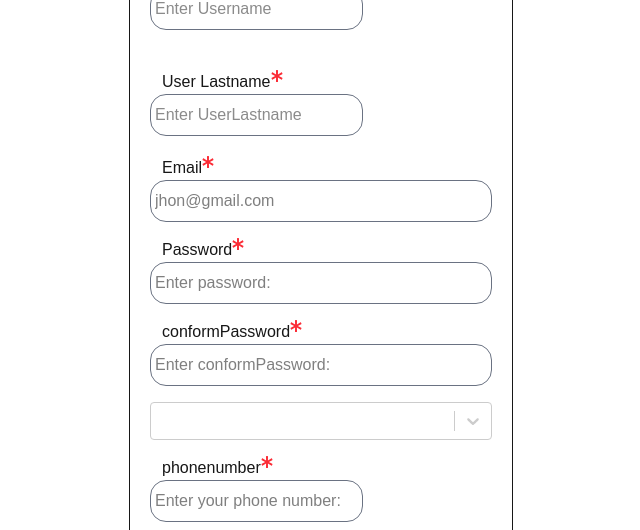
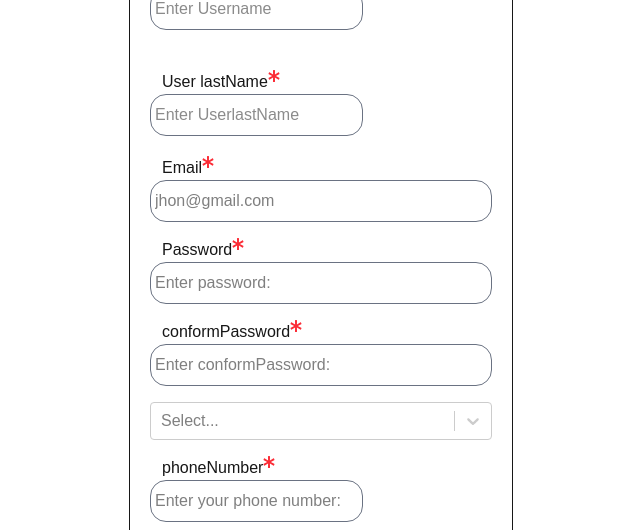
Before and after one commit to umesh576/Ecommerce-client-side, a Next.js app: page /signup in a window 1280 px wide. Shown: the part 209-739 px from the top of the page, without its empty margins (319-959 px from the left). Built offline with nearby package versions, Linux system fonts and the light colour scheme; no server answers.

Commit message:
Refister page data transfer is solved

```diff
--- a/src/api/sign.ts
+++ b/src/api/sign.ts
@@ -2,7 +2,10 @@ import api from "@/axios/api.axios.api";
 import { ISignUp } from "@/interface/auth.interface";
 
 export const Sign = async (data: ISignUp) => {
-  const response = await api.post("/user/", data);
+  const response = await api.post("/user/", {
+    ...data,
+    gender: data?.gender?.value,
+  });
   console.log(response);
   return response;
 };
--- a/src/component/auth/loginform.tsx
+++ b/src/component/auth/loginform.tsx
@@ -25,14 +25,14 @@ const LoginForm = () => {
   console.log(errors);
 
   // {mutate, error, isPending}= useMutation({
-  const { mutate } = useMutation({
+  const { mutate, isPending } = useMutation({
     mutationFn: login,
     onSuccess: (response) => {
       console.log("response", response);
-      toast.success("login sucessfull");
+      toast.success(response.data.message);
     },
     onError: () => {
-      toast.error("login faield");
+      toast.error("login failed");
     },
     // },
   });
@@ -100,7 +100,8 @@ const LoginForm = () => {
           </p>
           <div className="Button flex justify-center">
             <button
-              className="border bg-black text-white p-3 w-full rounded-2xl text-1xl cursor-pointer"
+              disabled={isPending}
+              className="border bg-black text-white p-3 w-full rounded-2xl text-1xl cursor-pointer disabled:cursor-not-allowed disabled:bg-black"
               type="submit"
             >
               Login
--- a/src/component/auth/signuppage.tsx
+++ b/src/component/auth/signuppage.tsx
@@ -19,11 +19,11 @@ const SignupPage = () => {
     formState: { errors },
   } = useForm<ISignUp>({
     defaultValues: {
-      firstname: "",
-      Lastname: "",
+      firstName: "",
+      lastName: "",
       email: "",
       password: "",
-      phonenumber: "",
+      phoneNumber: "",
       conformPassword: "",
       gender: {},
     },
@@ -32,14 +32,14 @@ const SignupPage = () => {
   });
   console.log(errors);
   // {mutate, error, isPending}= useMutation({
-  const { mutate } = useMutation({
+  const { mutate, isPending } = useMutation({
     mutationFn: Sign,
     onSuccess: (response) => {
       console.log("response", response);
-      toast.success("Signup sucessfull");
+      toast.success(response.data.message);
     },
-    onError: () => {
-      toast.error("Signup faield");
+    onError: (error) => {
+      toast.error(error.message);
     },
   });
   const onSubmit: SubmitHandler<ISignUp> = async (data) => {
@@ -67,41 +67,41 @@ const SignupPage = () => {
             </label>
             <div className="w-full">
               <input
-                {...register("firstname")}
+                {...register("firstName")}
                 type="text"
                 className={`border rounded-2xl pt-2 pb-2 pl-1 w-full${
-                  errors.firstname
+                  errors.firstName
                     ? "text-red-500 border-red-500"
                     : "text-black border-gray-500"
                 }`}
                 placeholder="Enter Username"
               />
-              {errors?.firstname && (
+              {errors?.firstName && (
                 <p className="text-xs text-red-500">
-                  {errors?.firstname.message}
+                  {errors?.firstName.message}
                 </p>
               )}
             </div>
           </div>
           <div className="mt-10">
-            <label htmlFor="Lastname" className=" flex ml-3">
-              User Lastname <FaAsterisk className="text-xs text-red-500" />
+            <label htmlFor="lastName" className=" flex ml-3">
+              User lastName <FaAsterisk className="text-xs text-red-500" />
             </label>
             <div>
               <input
-                {...register("Lastname")}
+                {...register("lastName")}
                 type="text"
-                name="Lastname"
+                name="lastName"
                 className={`border rounded-2xl pt-2 pb-2 pl-1 w-full${
-                  errors.Lastname
+                  errors.lastName
                     ? "text-red-500 border-red-500"
                     : "text-black border-gray-500"
                 }`}
-                placeholder="Enter UserLastname"
+                placeholder="Enter UserlastName"
               />
-              {errors?.Lastname && (
+              {errors?.lastName && (
                 <p className="text-xs text-red-500">
-                  {errors?.Lastname.message}
+                  {errors?.lastName.message}
                 </p>
               )}
             </div>
@@ -176,30 +176,31 @@ const SignupPage = () => {
             <SelectGenader control={control} />
           </div>
           <div className="mt-4">
-            <label htmlFor="phonenumber" className="flex ml-3">
-              phonenumber <FaAsterisk className="text-xs text-red-500" />
+            <label htmlFor="phoneNumber" className="flex ml-3">
+              phoneNumber <FaAsterisk className="text-xs text-red-500" />
             </label>
             <input
-              {...register("phonenumber")}
-              name="phonenumber"
+              {...register("phoneNumber")}
+              name="phoneNumber"
               className={` border rounded-2xl pt-2 pb-2 text-black pl-1 w-full${
-                errors.phonenumber
+                errors.phoneNumber
                   ? "text-red-500 border-red-500"
                   : "text-black border-gray-500"
               }`}
               placeholder="Enter your phone number:"
             />
-            {errors?.phonenumber && (
+            {errors?.phoneNumber && (
               <p className="text-xs text-red-500">
-                {errors?.phonenumber.message}
+                {errors?.phoneNumber.message}
               </p>
             )}
           </div>
         </div>
         <div className="mt-4">
           <button
+            disabled={isPending}
             type="submit"
-            className=" bg-blue-500 text-white text-2xl w-full rounded-2xl pt-2 pb-2 cursor-pointer "
+            className=" bg-blue-500 text-white text-2xl w-full rounded-2xl pt-2 pb-2 cursor-pointer disabled:cursor-not-allowed "
           >
             Submit
           </button>
--- a/src/component/gender-input.tsx
+++ b/src/component/gender-input.tsx
@@ -1,6 +1,11 @@
 /* eslint-disable @typescript-eslint/no-explicit-any */
+/* eslint-disable @typescript-eslint/no-unused-vars */
+"use client";
 import React from "react";
-import Select from "react-select";
+import dynamic from "next/dynamic";
+// import Select from "react-select";
+const Select = dynamic(() => import("react-select"), { ssr: false });
+
 import { Controller } from "react-hook-form";
 // import selection from './../app/selection/selection
 interface IProps {
@@ -17,11 +22,12 @@ const SelectGenader: React.FC<IProps> = ({ control }) => {
     <>
       <Controller
         name="gender"
+        defaultValue={null}
         control={control}
-        render={({ field }) => {
+        render={({ field: { value, ...others } }) => {
           return (
             <section>
-              <Select {...field} options={options} />
+              <Select {...others} options={options} />
             </section>
           );
         }}
--- a/src/interface/auth.interface.ts
+++ b/src/interface/auth.interface.ts
@@ -4,11 +4,11 @@ export interface ILogin {
 }
 
 export interface ISignUp {
-  firstname: string;
-  Lastname: string;
+  firstName: string;
+  lastName: string;
   email: string;
   password: string;
-  phonenumber: string;
+  phoneNumber: string;
   conformPassword: string;
   gender?: {
     label?: string;
--- a/src/schemas/signup.schema.ts
+++ b/src/schemas/signup.schema.ts
@@ -1,7 +1,7 @@
 import * as yup from "yup";
 export const signupSchema = yup.object({
-  firstname: yup.string().required("name must be required"),
-  Lastname: yup.string().required("name must be required"),
+  firstName: yup.string().required("name must be required"),
+  lastName: yup.string().required("name must be required"),
 
   password: yup
     .string()
@@ -12,7 +12,7 @@ export const signupSchema = yup.object({
     .email("Enter a valid email")
     .required("Email is required"),
 
-  phonenumber: yup.string().required("phone number is must be required"),
+  phoneNumber: yup.string().required("phone number is must be required"),
   conformPassword: yup
     .string()
     .required("conform password is required")
```
